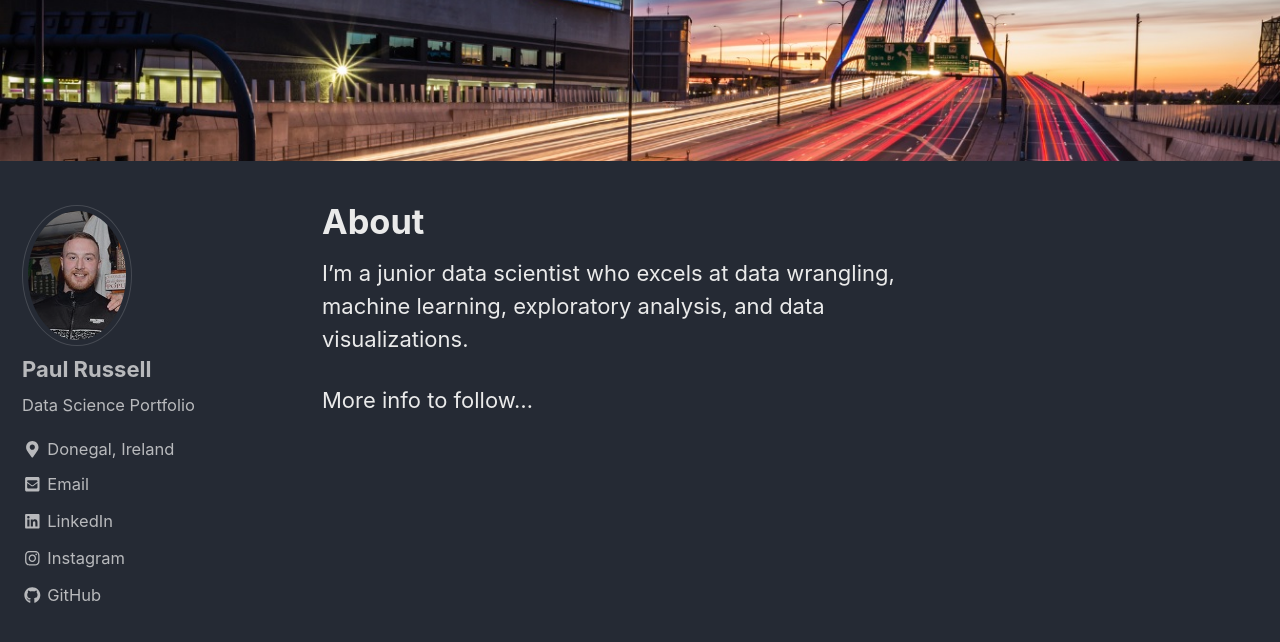
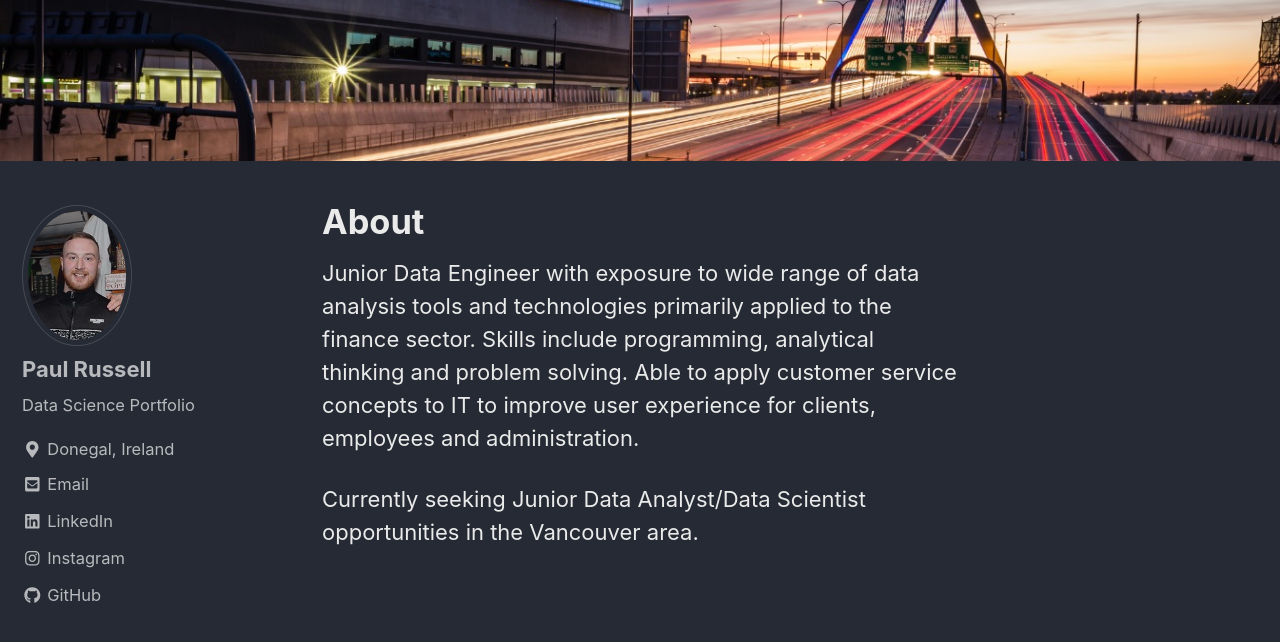
Before and after one commit to russell94paul/russell94paul.github.io, a Jekyll site: the page built from _pages/about.md, in a window 1280 px wide and 900 px high, scrolled down 412 px. Shown: the top 642 px of the window. Built offline with Jekyll 4.4.1, drawn with Linux system fonts in a browser that asks for light colours; nearby versions of some CDN libraries.

Commit message:
Edited content on the About page

```diff
--- a/_pages/about.md
+++ b/_pages/about.md
@@ -5,6 +5,6 @@ header:
   image: "/images/zakim.jpg"
 ---
 
-I'm a junior data scientist who excels at data wrangling, machine learning, exploratory analysis, and data visualizations.
+Junior Data Engineer with exposure to wide range of data analysis tools and technologies primarily applied to the finance sector. Skills include programming, analytical thinking and problem solving. Able to apply customer service concepts to IT to improve user experience for clients, employees and administration.
 
-More info to follow...
+Currently seeking Junior Data Analyst/Data Scientist opportunities in the Vancouver area.
```
